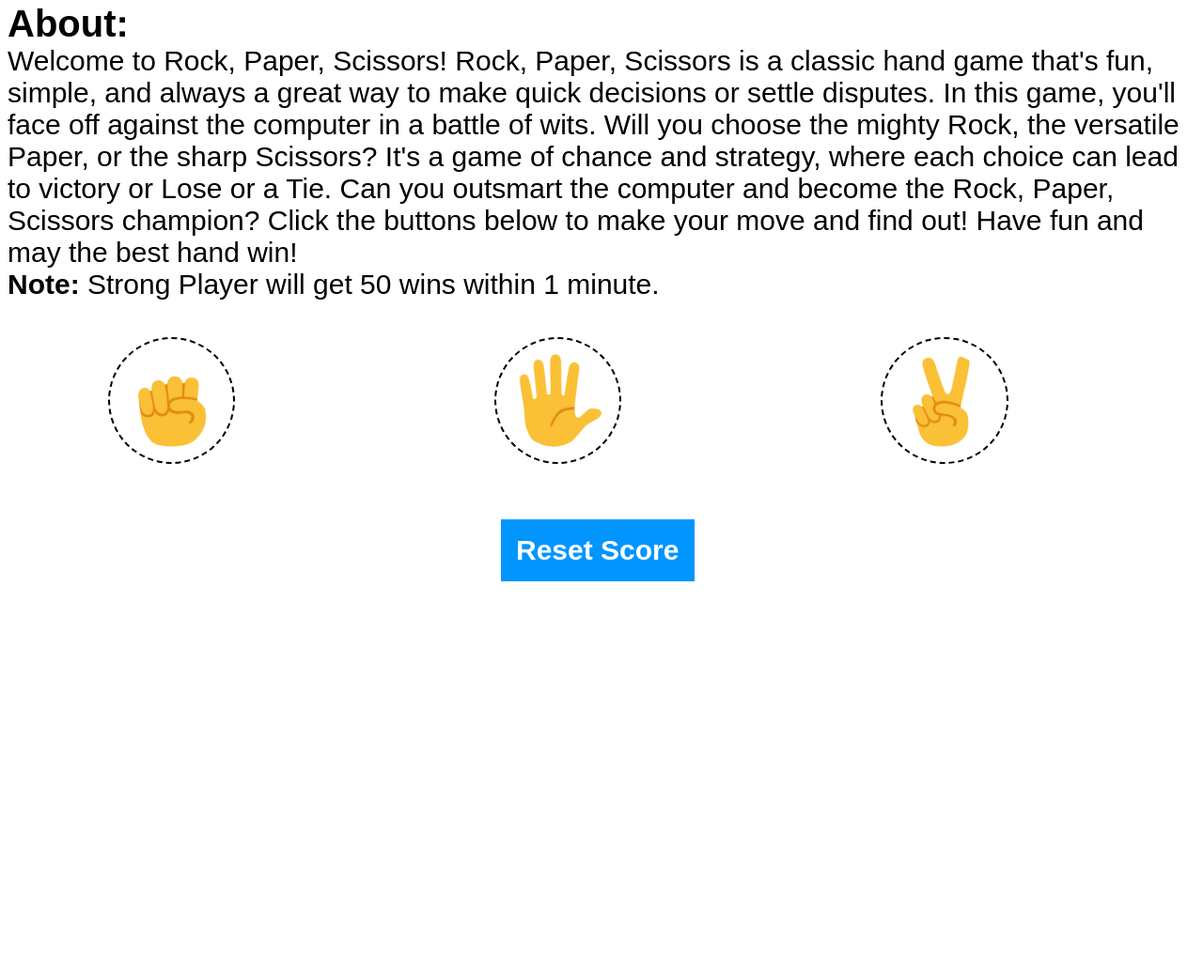
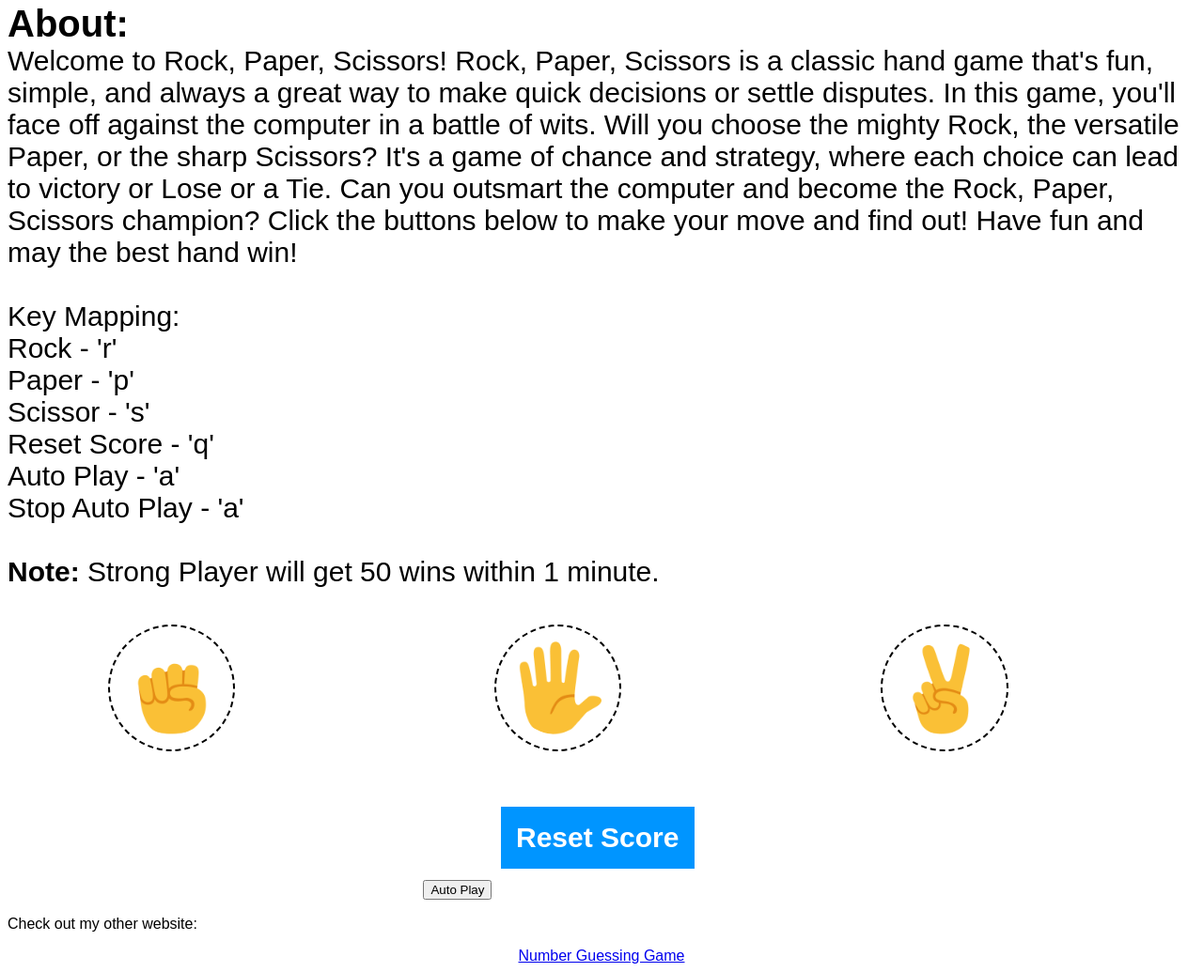
Before and after one commit to Abinesh-Srinivasan/rock-paper-scissor-game, a plain HTML site: page index.html in a window 1280 px wide. Shown: the part 193-1228 px from the top of the page at 94% size. Before the commit the page ends 820 px from the top, so only its background shows below. Drawn offline with Linux system fonts and the light colour scheme.

Commit message:
Update index.html

```diff
--- a/index.html
+++ b/index.html
@@ -21,14 +21,22 @@
     Rock, the versatile Paper, or the sharp Scissors? It's a game of chance and strategy, where each choice can lead to
     victory or Lose or a Tie. Can you outsmart the computer and become the Rock, Paper, Scissors champion? Click the buttons below
     to make your move and find out!
-    Have fun and may the best hand win!<br>
+    Have fun and may the best hand win!<br><br>
+    <span class="key-mapping">Key Mapping:</span><br>
+    Rock  - 'r'<br>
+    Paper - 'p'<br>
+    Scissor - 's'<br>
+    Reset Score - 'q'<br>
+    Auto Play - 'a'<br>
+    Stop Auto Play - 'a'
+    <br><br>
     <span class="note-word">Note:</span>
     Strong Player will get 50 wins within 1 minute.
   </div>
   <div class="buttons">
-    <button class="button-emojis" onclick="play('rock')"><img class="player-emojis" src="rock-emoji.png"
+    <button class="button-emojis rock-button" onclick="play('rock')"><img class="player-emojis" src="rock-emoji.png"
         alt=""></button>
-    <button class="button-emojis" onclick="play('paper')"><img class="player-emojis" src="paper-emoji.png"
+    <button class="button-emojis paper-button" onclick="play('paper')"><img class="player-emojis" src="paper-emoji.png"
         alt=""></button>
     <button class="button-emojis scissor-button" onclick="play('scissors')"><img class="player-emojis" src="scissors-emoji.png"
         alt=""></button>
@@ -38,6 +46,13 @@
     <div class="result"></div>
     <div class="update-score"></div>
     <button onclick="resetScore()" class="reset-score">Reset Score</button>
+    <button onclick="autoPlay()" class="auto-play">Auto Play</button>
+  </div>
+  <div class="my-info">
+    <p class="website-title">Check out my other website:</p>
+    <center>
+      <a target="_blank" class="website" href="https://abinesh-srinivasan.github.io/number-guessing-game/">Number Guessing Game</a>
+    </center>
   </div>
   <script src="rock paper game.js"></script>
 </body>
```
